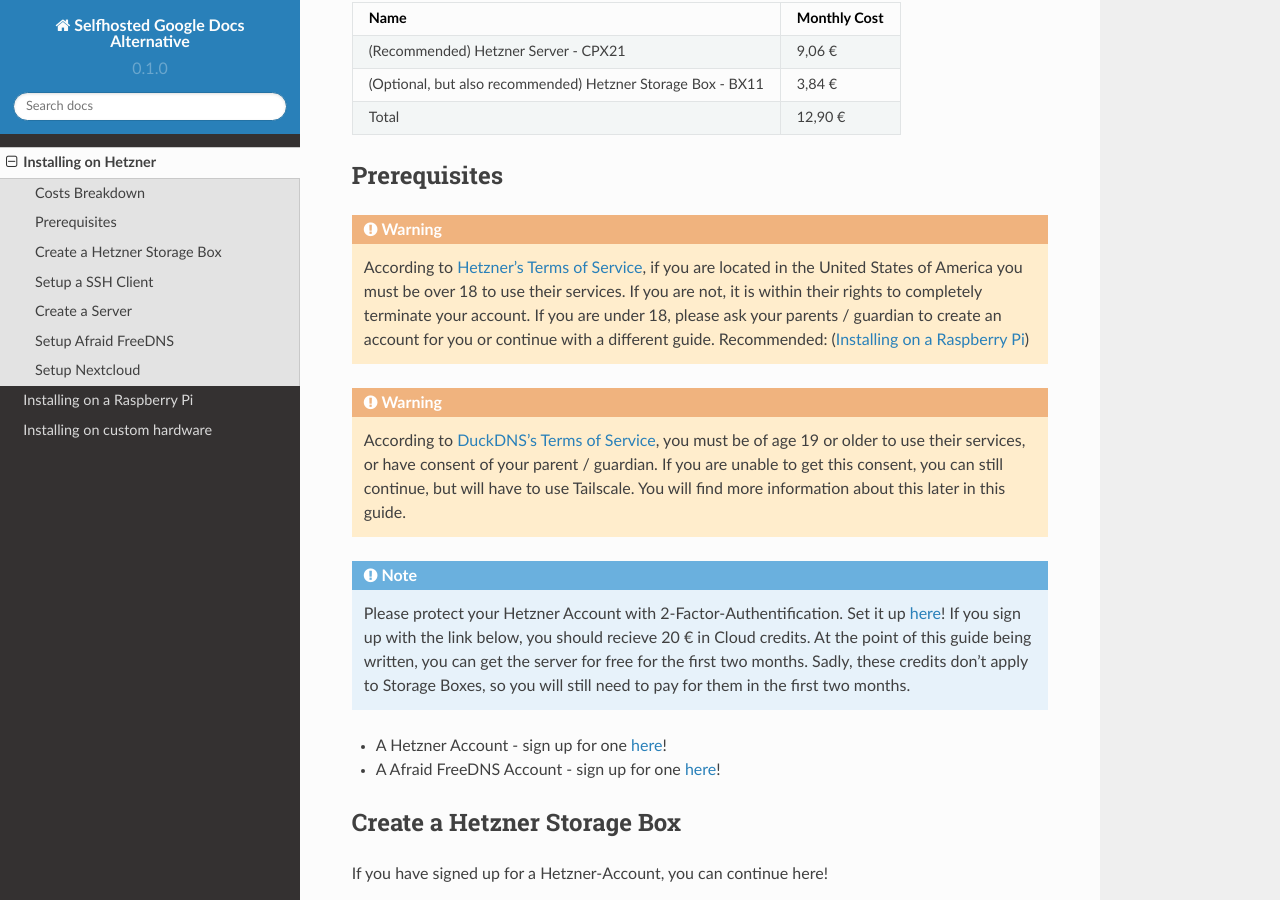
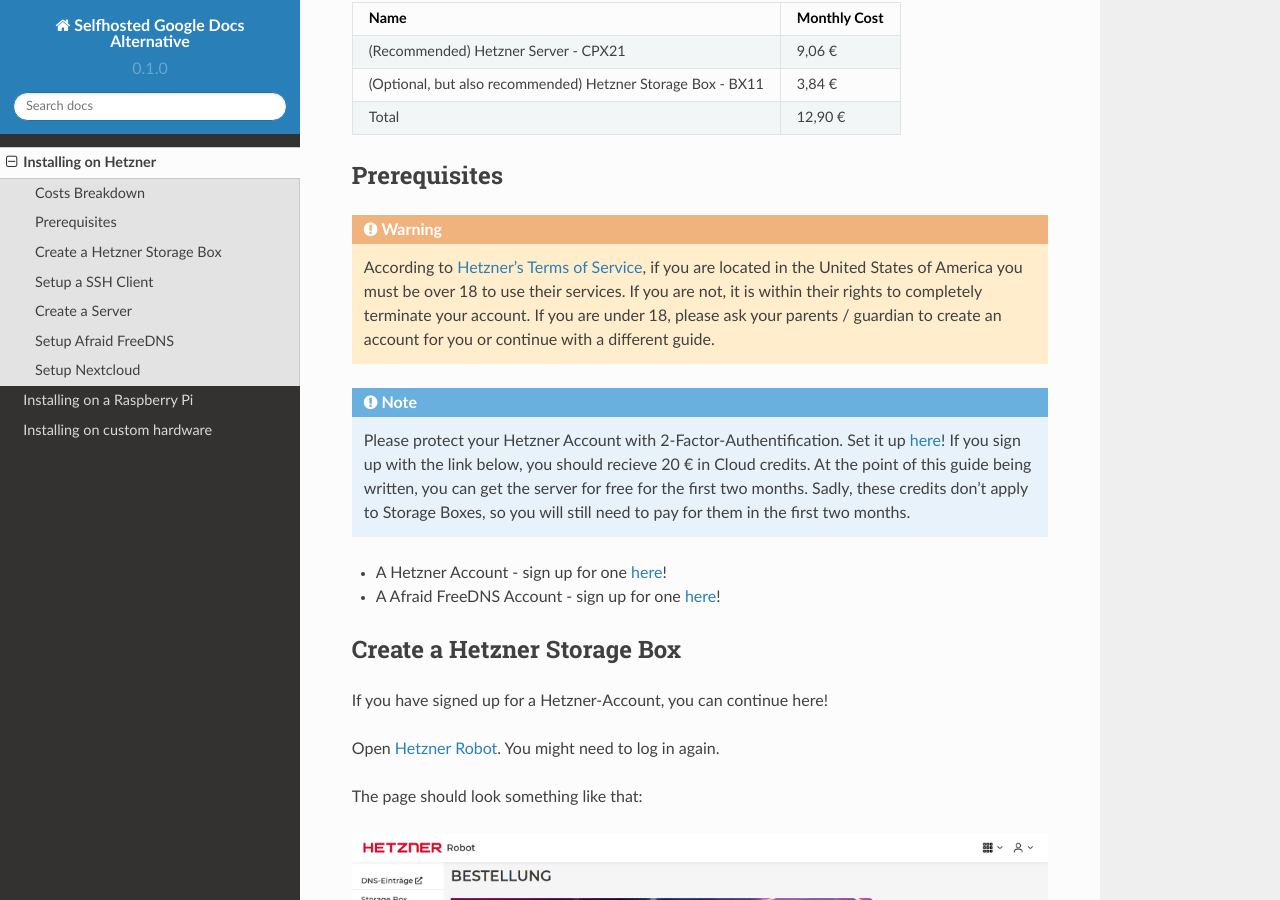
Before and after one commit to jkampich1411/selfhosted-google-docs, a Sphinx documentation site: the page built from docs/source/hetzner.rst, in a window 1280 px wide and 900 px high, scrolled down 853 px. Built offline with Sphinx 7.4.7 and the Read the Docs theme 2.0.0, drawn with Linux system fonts in a browser that asks for light colours; some of the changed text lies outside the part shown.

Commit message:
Update hetzner.rst

```diff
--- a/docs/source/hetzner.rst
+++ b/docs/source/hetzner.rst
@@ -30,10 +30,7 @@
 Prerequisites
 -------------
 .. warning::
-    According to `Hetzner's Terms of Service <https://www.hetzner.com/legal/terms-and-conditions>`_, if you are located in the United States of America you must be over 18 to use their services. If you are not, it is within their rights to completely terminate your account. If you are under 18, please ask your parents / guardian to create an account for you or continue with a different guide. Recommended: (:doc:`raspberrypi`)
-
-.. warning::
-    According to `DuckDNS's Terms of Service <https://www.duckdns.org/tac.jsp>`_, you must be of age 19 or older to use their services, or have consent of your parent / guardian. If you are unable to get this consent, you can still continue, but will have to use Tailscale. You will find more information about this later in this guide.
+    According to `Hetzner's Terms of Service <https://www.hetzner.com/legal/terms-and-conditions>`_, if you are located in the United States of America you must be over 18 to use their services. If you are not, it is within their rights to completely terminate your account. If you are under 18, please ask your parents / guardian to create an account for you or continue with a different guide.
 
 .. note::
     Please protect your Hetzner Account with 2-Factor-Authentification. Set it up `here <https://accounts.hetzner.com/tfa>`_!
@@ -161,7 +158,7 @@
 2. Type ``ssh root@<Server IP>``. (Replace "<Server IP>" with the IPv4 from the E-Mail you recieved!)
 3. It will ask you to confirm. Type ``yes`` and press Enter to continue.
 4. It will ask you for the servers password. Paste it in. **The password doesn't show up for security reasons. Do NOT paste it twice!**
-5. You are now prompted to change the password. **Change it to a password you can easily remember but is hard to guess, or use a password manager like `BitWarden <https://bitwarden.com/>`_**
+5. You are now prompted to change the password. **Change it to a password you can easily remember but is hard to guess, or use a password manager like** `BitWarden <https://bitwarden.com/>`_
 6. **You are now logged in on your server. Continue after the instructions for Windows!**
 
 Windows:
@@ -175,7 +172,7 @@
 7. The black window will now show: "login as:". Type ``root`` and press Enter
 8. Another line should've been added that says "root@<Server's IPv4>'s password". Copy the password from the email, return to the black window and press "Left Click" and then press Enter. **Your password will not appear in the black box for security purposes. Do NOT press "Left Click" twice!**
 9. A few lines will appear. The lowest one will say "Current Password:". Paste the password in again, it will not show again.
-10. Now "New password:" appears. **Type in a password you can easily remember but is hard to guess, or use a password manager like `BitWarden <https://bitwarden.com/>`_**. Now press Enter
+10. Now "New password:" appears. **Type in a password you can easily remember but is hard to guess, or use a password manager like** `BitWarden <https://bitwarden.com/>`_. Now press Enter
 11. "Retype new password:" appears. Type the password in again.
 12. **You are now logged in on your server. Continue below!**
 
@@ -186,7 +183,7 @@
 3. Once the lowest line has a "#" at the end, you can continue.
 4. **Leave the window open, you'll need it later**
 
-Open the `Hetzner Robot <robot.hetzner.com>`_, and press "Storage Box" on the left side.
+Open the `Hetzner Robot <https://robot.hetzner.com>`_, and press "Storage Box" on the left side.
 
 5. Press on the text that looks like "BX11 #<random number>"
 6. Turn the "Samba-Support" on.
```
